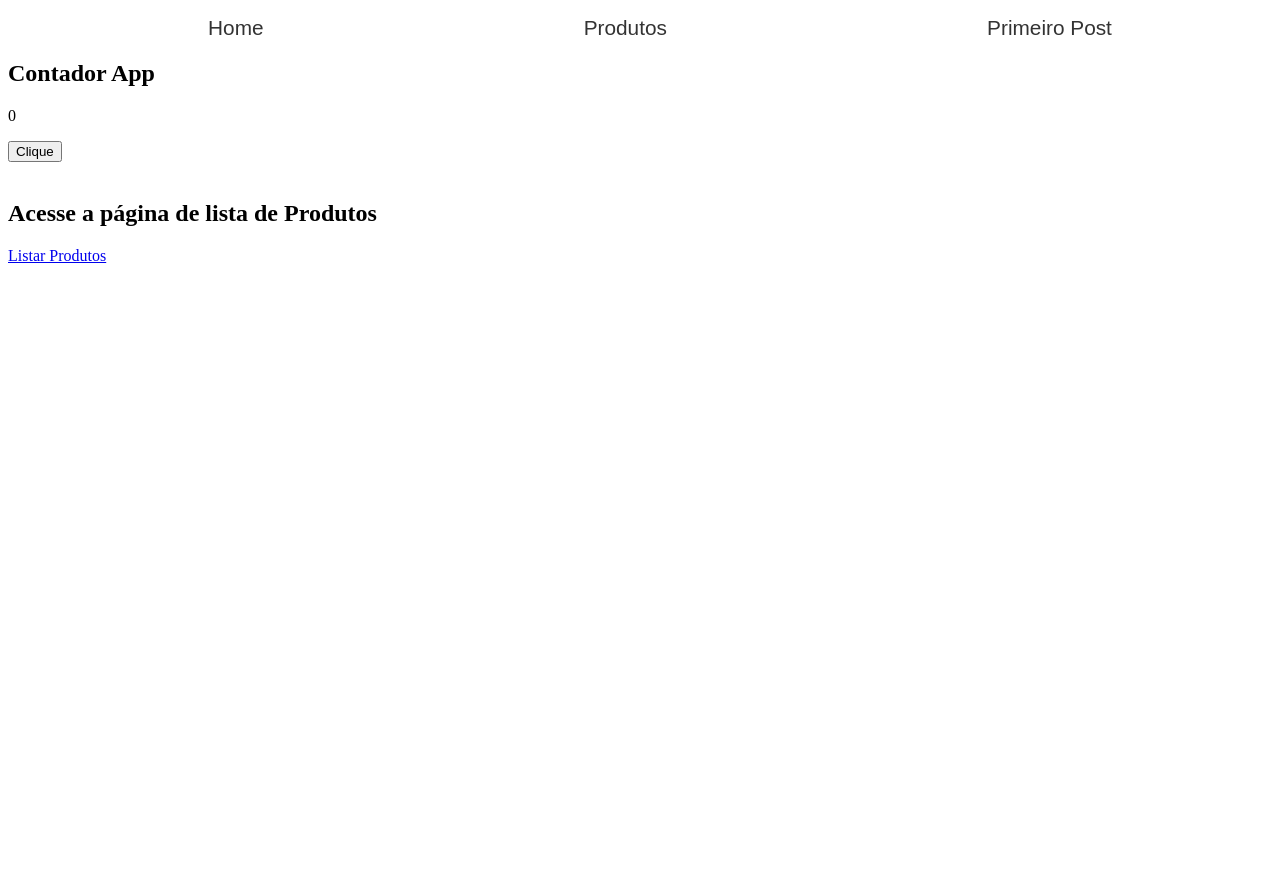
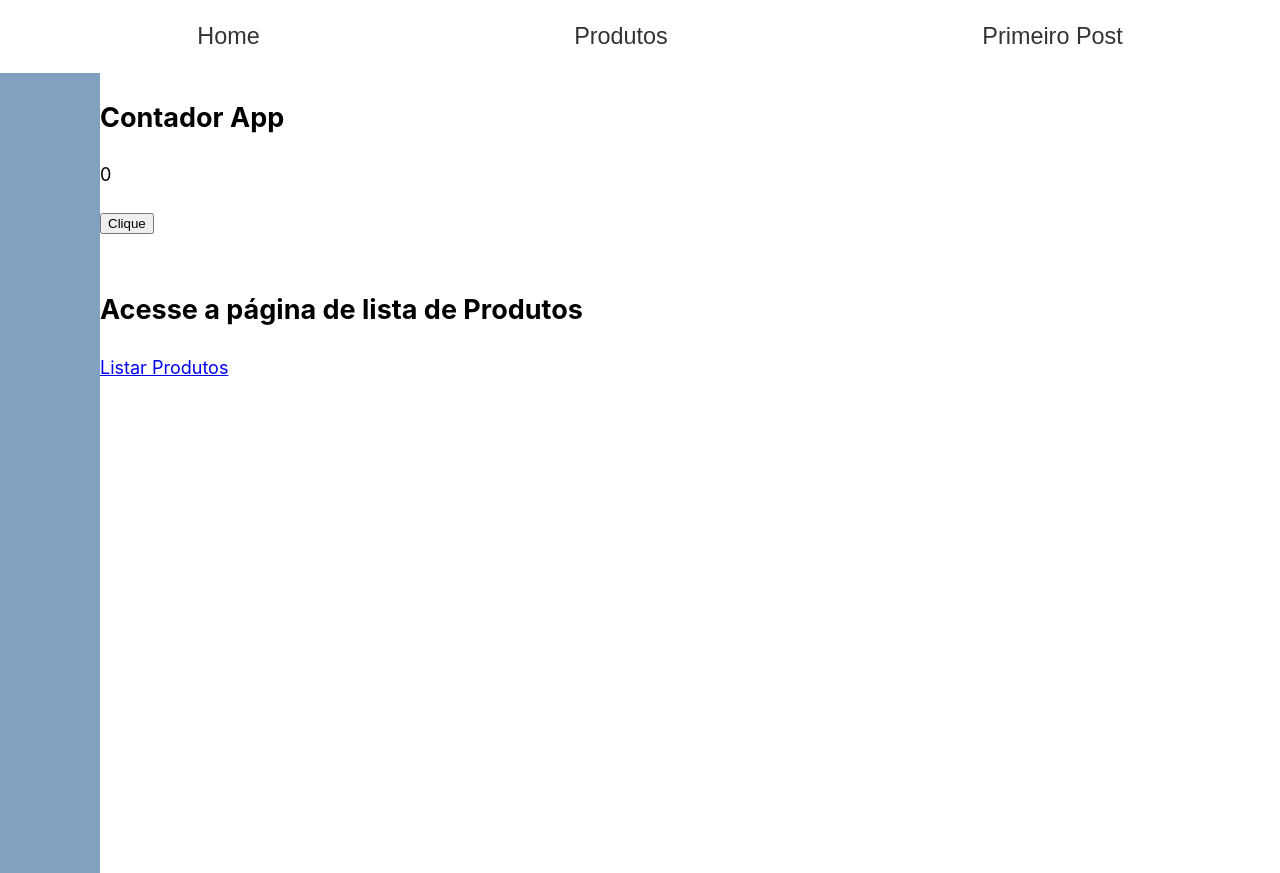
Before and after one commit to WesleyVitor/exemplo-nextjs, a Next.js app: page / in a window 1280 px wide. Before the commit the page ends 800 px from the top, so only its background shows below. Built offline with nearby package versions, Linux system fonts and the light colour scheme.

Commit message:
add: inicio da receita 4

```diff
--- a/components/Layout/index.js
+++ b/components/Layout/index.js
@@ -1,12 +1,17 @@
 import { Menu } from "../Menu";
+import styles from './styles.module.css';
 export const Layout = ({children})=>{
     return (
         <div>
-            <header>
+            <header className={styles.cabecalho}>
                 <Menu/>
             </header>
-            <main>
+            <main className={styles.main}>
+                <aside className={styles.barra_lateral}/>
+                <div>
                 {children}
+                </div>
+
             </main>
         </div>
     );
--- /dev/null
+++ b/components/Layout/styles.module.css
@@ -0,0 +1,11 @@
+
+
+.main{
+    display: flex;
+}
+
+.barra_lateral{
+    background: #81A1C1;
+    width: 100px;
+    height: 100vh;
+}
--- a/package.json
+++ b/package.json
@@ -13,6 +13,7 @@
   "dependencies": {
     "next": "^12.0.8",
     "react": "^17.0.2",
-    "react-dom": "^17.0.2"
+    "react-dom": "^17.0.2",
+    "swr": "^1.2.0"
   }
 }
--- /dev/null
+++ b/pages/_app.js
@@ -0,0 +1,8 @@
+
+
+import "../styles/reset.css";
+import { Layout } from "../components/Layout";
+
+export default function App({ Component, pageProps }) {
+    return <Layout><Component {...pageProps} /></Layout>
+  }
--- a/pages/index.js
+++ b/pages/index.js
@@ -4,9 +4,8 @@ import { Layout } from '../components/Layout';
 
 const Home = ()=>{
     return(
-        <Layout>
-
-            <h2>
+        <>
+        <h2>
                Contador App
             </h2>
             <Contador/>
@@ -18,12 +17,11 @@ const Home = ()=>{
                 </a>
             </Link>
 
+        </>
 
 
 
 
-
-        </Layout>
     );
 }
 
--- a/pages/produtos.js
+++ b/pages/produtos.js
@@ -14,9 +14,9 @@ const Produto = ()=>{
 
 
     return (
-        <Layout>
+
             <Table contents={contents}/>
-        </Layout>
+
         )
 }
 
--- /dev/null
+++ b/styles/reset.css
@@ -0,0 +1,13 @@
+html,
+body {
+  padding: 0;
+  margin: 0;
+  font-family: -apple-system, BlinkMacSystemFont, Segoe UI, Roboto, Oxygen, Ubuntu,
+    Cantarell, Fira Sans, Droid Sans, Helvetica Neue, sans-serif;
+  line-height: 1.6;
+  font-size: 18px;
+}
+
+* {
+  box-sizing: border-box;
+}
--- /dev/null
+++ b/util/utilFunctions.js
@@ -0,0 +1,6 @@
+export async function fetcher(url){
+    const res = await fetch(url);
+    const json = await res.json();
+
+    return json;
+}
```
Also changed, not shown: pages/movies/movie.js (added, +52 -0 lines), pages/movies/movies2.js (added, +39 -0 lines), 1 other file (tests, documents, lock files or other folders).
